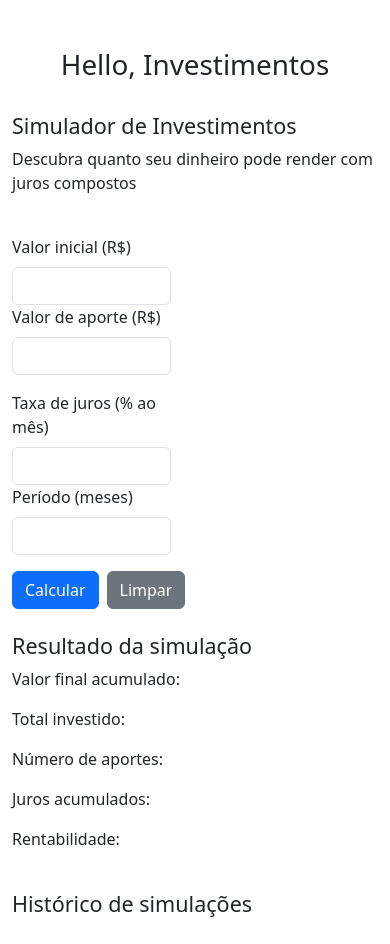
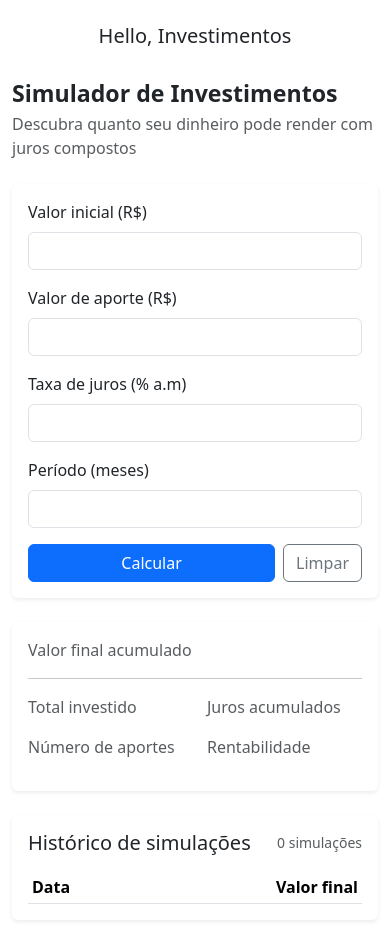
Before and after one commit to marcella-maia/Projeto-Investimentos, a React (Vite) app in the folder projeto-investimentos/: page / in a window 390 px wide. Built offline with nearby package versions, Linux system fonts and the light colour scheme.

Commit message:
style(p1): melhora layout com bootstrap e responsividade

```diff
--- a/projeto-investimentos/src/App.jsx
+++ b/projeto-investimentos/src/App.jsx
@@ -35,13 +35,14 @@ const App = () => {
   const rent = totalInvestidoCalculado !== 0 ? (juros / totalInvestidoCalculado) * 100 : 0
 
 
-  setValorFinal(' R$' + montante.toFixed(2))
-  setTotalInvestido(' R$' + totalInvestidoCalculado.toFixed(2))
+  setValorFinal('R$' + montante.toFixed(2))
+  setTotalInvestido('R$' + totalInvestidoCalculado.toFixed(2))
   setNumeroAportes(pe)
-  setJurosAcumulados(' R$' + juros.toFixed(2))
+  setJurosAcumulados('R$' + juros.toFixed(2))
   setRentabilidade(' +' + rent.toFixed(2) + '%')
 
   const novaSimulacao = {
+      id: Date.now(),
     data: new Date().toLocaleString("pt-BR"),
     valor: 'R$ ' + montante.toFixed(2)
 }
@@ -49,22 +50,32 @@ setHistorico([...historico, novaSimulacao])
 }
 
   return (
-    <div className="container">
+<div className="container py-4">
+  <div className="row justify-content-center">
+    <div className="col-12 col-lg-7">
+      <div className="row">
+        <div className="col-12 text-center mb-4">
+          <h5>Hello, Investimentos</h5>
+        </div>
+      </div>
 
-      <div className="row">
-        <div className="col-12 text-center mt-5">
-          <h1>Hello, Investimentos</h1>
+      <div className="row mb-3">
+        <div className="col-12">
+          <h3 className="fw-bold mb-1">Simulador de Investimentos</h3>
+          <p className="text-muted mb-0">
+            Descubra quanto seu dinheiro pode render com juros compostos
+          </p>
         </div>
       </div>
 
       <div className="row mt-4">
-        <div className="col-12 text-start">
-          <h4>Simulador de Investimentos</h4>
-          <p>Descubra quanto seu dinheiro pode render com juros compostos</p>
-        </div>
+        <div className="col-12 col-md-6">
           <CapturaDados
             recebeDados={recebeDados}
-             limparResultados={limparResultados}/>
+            limparResultados={limparResultados}
+          />
+        </div>
+        <div className="col-12 col-md-6">
           <ExibeDados
             valorFinal={valorFinal}
             totalInvestido={totalInvestido}
@@ -73,14 +84,34 @@ setHistorico([...historico, novaSimulacao])
             rentabilidade={rentabilidade}
           />
         </div>
-        <div className="row mt-4">
-          <div className="col-12">
-            <h4>Histórico de simulações</h4>
-            {historico.map((item, index) => (
-              <p key={index}>
-                {item.valor} - {item.data}
-              </p>
+      </div>
+        <div className="card border-0 shadow-sm mt-4">
+          <div className="card-body">
+            <div className="d-flex justify-content-between align-items-center mb-3">
+              <h5 className="mb-0">Histórico de simulações</h5>
+              <small className="text-muted">{historico.length} simulações</small>
+            </div>
+
+            <div className="table-responsive">
+              <table className="table table-sm align-middle mb-0">
+                <thead>
+                  <tr>
+                    <th>Data</th>
+                    <th className="text-end">Valor final</th>
+                  </tr>
+                </thead>
+                <tbody>
+                  {historico.map((item) => (
+                    <tr key={item.id}>
+                      <td>{item.data}</td>
+                      <td className="text-end fw-semibold">{item.valor}</td>
+                    </tr>
                   ))}
+                </tbody>
+              </table>
+            </div>
+          </div>
+        </div>
     </div>
   </div>
 </div>
--- a/projeto-investimentos/src/CapturaDados.jsx
+++ b/projeto-investimentos/src/CapturaDados.jsx
@@ -17,40 +17,75 @@ const CapturaDados = (props) => {
   }
 
   return (
-    <div className="row mt-4">
-      <div className="col-6">
-
+  <div className="card border-0 shadow-sm">
+    <div className="card-body">
+        <div className="row">
+            <div className="col-12 col-md-6">
                 <div className="mb-3">
                 <label className="form-label">Valor inicial (R$)</label>
-          <input type="text" className="form-control" value={valorInicial} onChange={(e) => setValorInicial(e.target.value)}/>
-          <label className="form-label">Valor de aporte (R$)</label>
-          <input type="text" className="form-control" value={aporte} onChange={(e) => setAporte(e.target.value)}/>
+                <input
+                    type="text"
+                    className="form-control"
+                    value={valorInicial}
+                    onChange={(e) => setValorInicial(e.target.value)}
+                />
+                </div>
             </div>
 
+            <div className="col-12 col-md-6">
                 <div className="mb-3">
-          <label className="form-label">Taxa de juros (% ao mês)</label>
-          <input type="text" className="form-control" value={taxa} onChange={(e) => setTaxa(e.target.value)}/>
+                <label className="form-label">Valor de aporte (R$)</label>
+                <input
+                    type="text"
+                    className="form-control"
+                    value={aporte}
+                    onChange={(e) => setAporte(e.target.value)}
+                />
+                </div>
+            </div>
+
+            <div className="col-12 col-md-6">
+                <div className="mb-3">
+                <label className="form-label">Taxa de juros (% a.m)</label>
+                <input
+                    type="text"
+                    className="form-control"
+                    value={taxa}
+                    onChange={(e) => setTaxa(e.target.value)}
+                />
+                </div>
+            </div>
+
+            <div className="col-12 col-md-6">
+                <div className="mb-3">
                 <label className="form-label">Período (meses)</label>
-          <input type="text" className="form-control" value={periodo} onChange={(e) => setPeriodo(e.target.value)}/>
+                <input
+                    type="text"
+                    className="form-control"
+                    value={periodo}
+                    onChange={(e) => setPeriodo(e.target.value)}
+                />
+                </div>
+            </div>
             </div>
 
             <div className="d-flex gap-2">
                 <button
-            className="btn btn-primary"
-            onClick={() => props.recebeDados(valorInicial, aporte, taxa, periodo)}          >
+                className="btn btn-primary flex-grow-1"
+                onClick={() => props.recebeDados(valorInicial, aporte, taxa, periodo)}>
                 Calcular
                 </button>
 
             <button
-            className="btn btn-secondary"
+            className="btn btn-outline-secondary"
                 onClick={aoLimpar}
             >
                 Limpar
             </button>
             </div>
-
         </div>
      </div>
+
   )
 }
 
--- a/projeto-investimentos/src/ExibeDados.jsx
+++ b/projeto-investimentos/src/ExibeDados.jsx
@@ -1,13 +1,29 @@
 const ExibeDados = (props) => {
   return (
-    <div className="row mt-4">
-      <div className="col-12">
-        <h4>Resultado da simulação</h4>
-        <p>Valor final acumulado: {props.valorFinal}</p>
-        <p>Total investido: {props.totalInvestido}</p>
-        <p>Número de aportes: {props.numeroAportes}</p>
-        <p>Juros acumulados: {props.jurosAcumulados}</p>
-        <p>Rentabilidade: {props.rentabilidade}</p>
+    <div className="card border-0 shadow-sm mt-4">
+      <div className="card-body">
+        <p className="text-muted mb-1">Valor final acumulado</p>
+        <h2 className="text-success fw-bold mb-3">{props.valorFinal}</h2>
+
+        <hr />
+
+        <div className="row">
+          <div className="col-6">
+            <p className="mb-1 text-muted">Total investido</p>
+            <p className="fw-bold">{props.totalInvestido}</p>
+
+            <p className="mb-1 text-muted">Número de aportes</p>
+            <p className="fw-bold">{props.numeroAportes}</p>
+          </div>
+
+          <div className="col-6">
+            <p className="mb-1 text-muted">Juros acumulados</p>
+            <p className="fw-bold">{props.jurosAcumulados}</p>
+
+            <p className="mb-1 text-muted">Rentabilidade</p>
+            <p className="fw-bold text-success">{props.rentabilidade}</p>
+          </div>
+        </div>
       </div>
     </div>
   )
```
Lines whose indentation alone changed are shown as unchanged.
